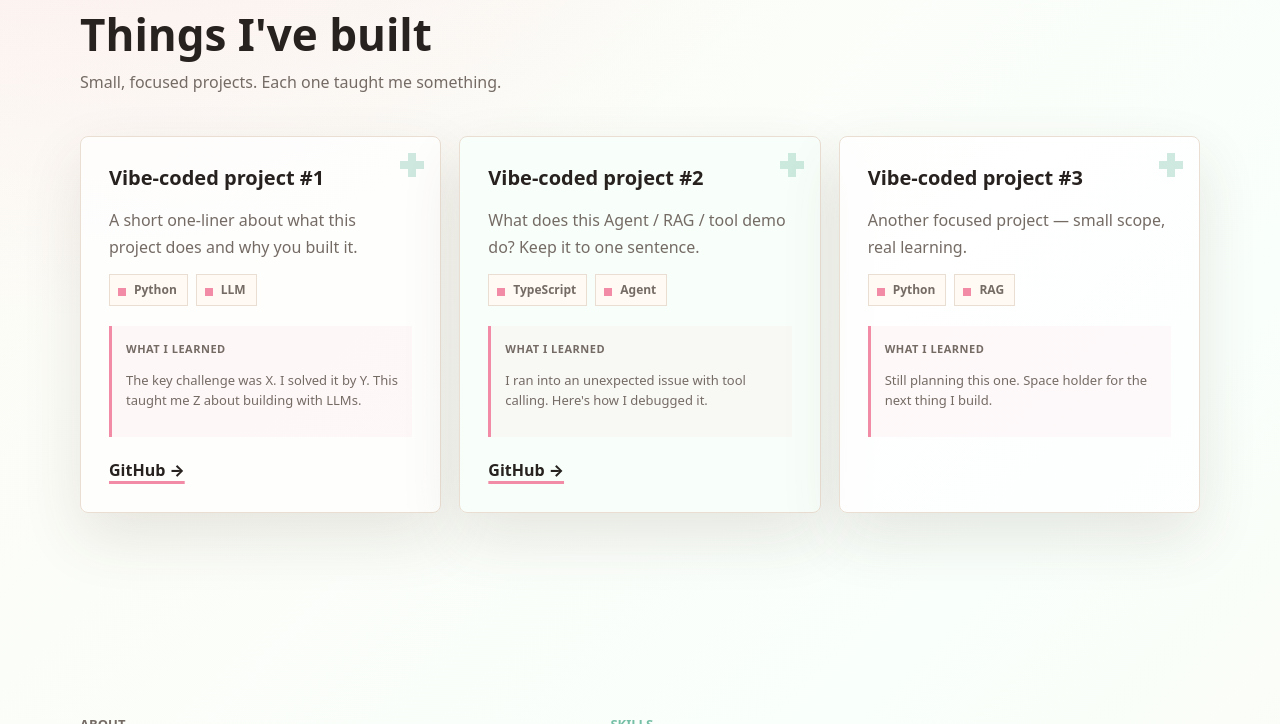
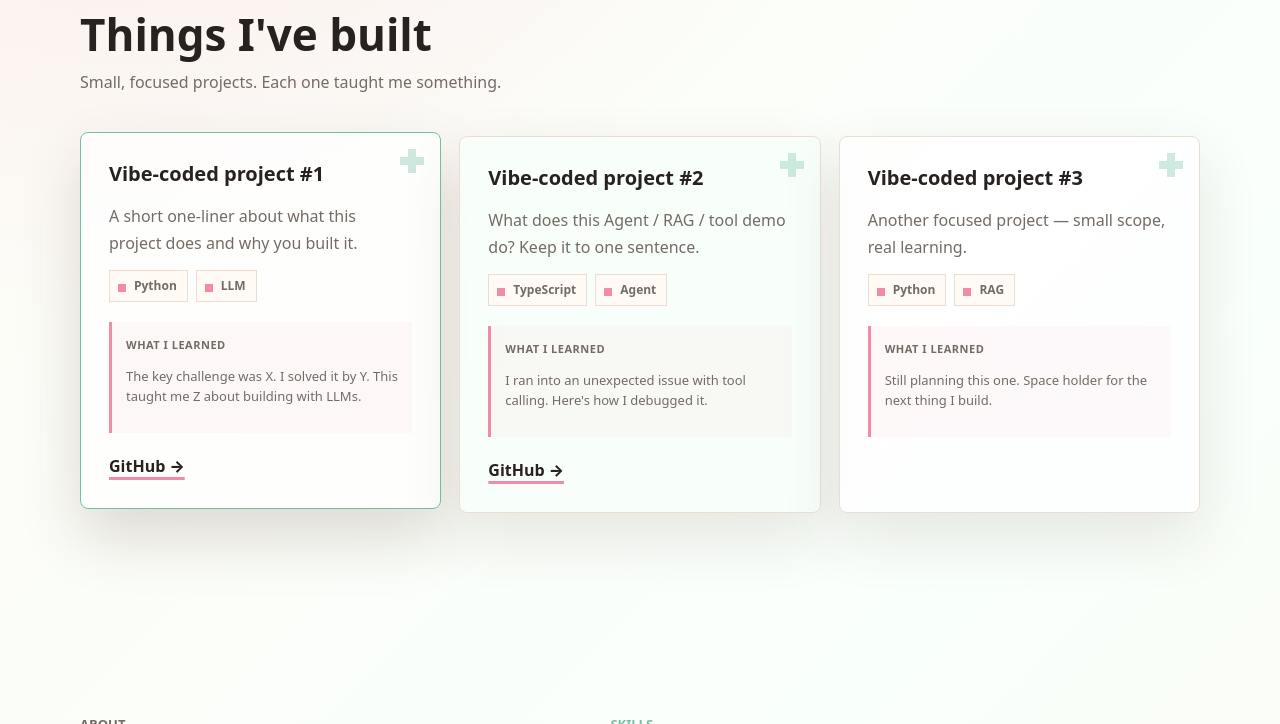
Before and after one commit to Yaoyoay/zero-to-tech, a plain HTML site: page index.html in a window 1280 px wide. In both pictures the pointer is over the element 260 px from the left and 1082 px from the top of the page. Shown: the part 758-1482 px from the top of the page. Drawn offline with Linux system fonts and the light colour scheme.

Commit message:
feat: project cards hover 动效（上浮 + 阴影 + 边框变色）

```diff
--- a/style.css
+++ b/style.css
@@ -468,6 +468,13 @@ h3 {
     border-radius: var(--radius);
     background: rgba(255, 255, 255, 0.78);
     box-shadow: var(--shadow);
+    transition: transform 240ms ease, box-shadow 240ms ease, border-color 240ms ease;
+}
+
+.project-card:hover {
+    transform: translateY(-4px);
+    box-shadow: 0 28px 60px rgba(83, 58, 38, 0.18);
+    border-color: var(--mint);
 }
 
 .project-card::before {
```
